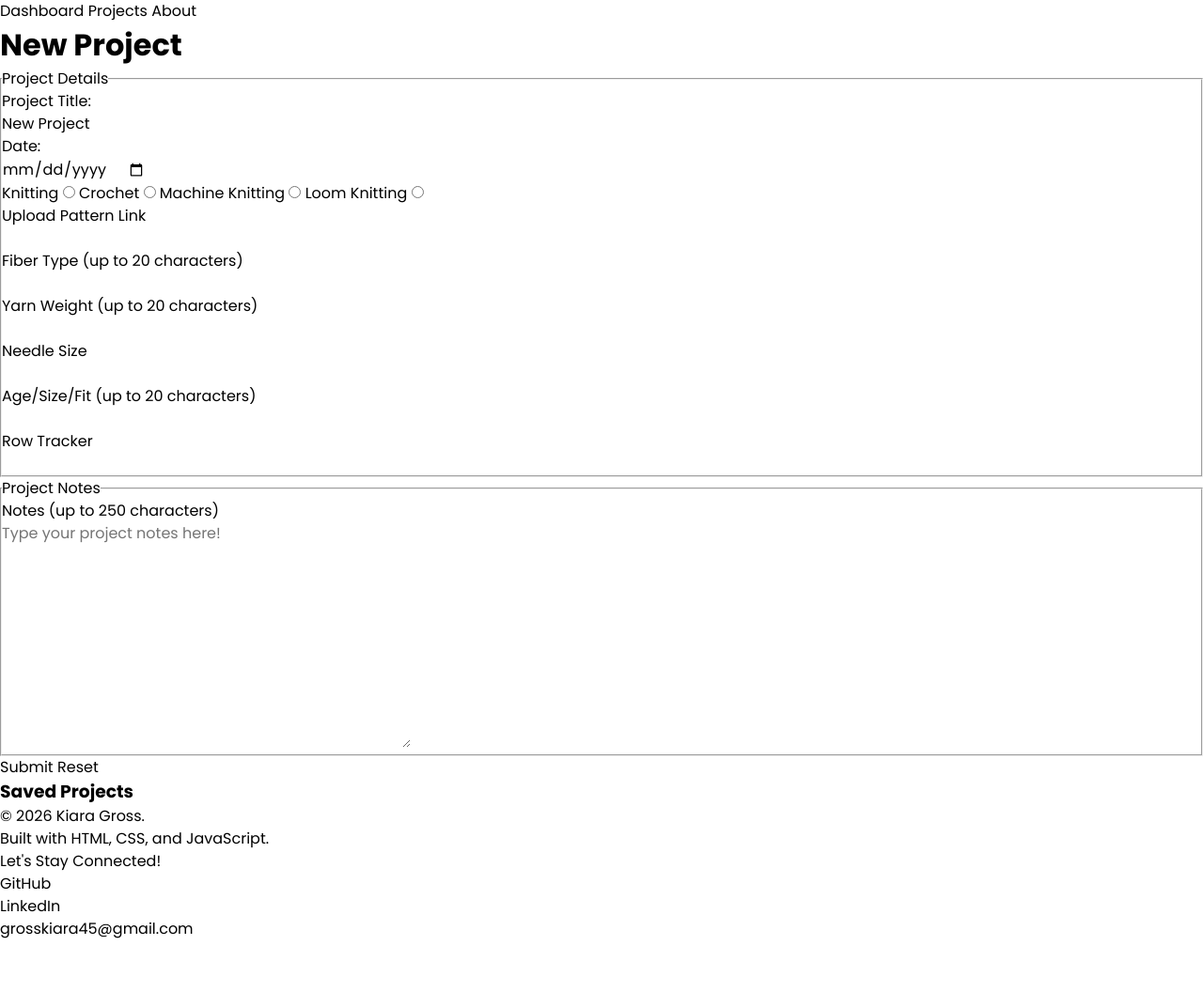
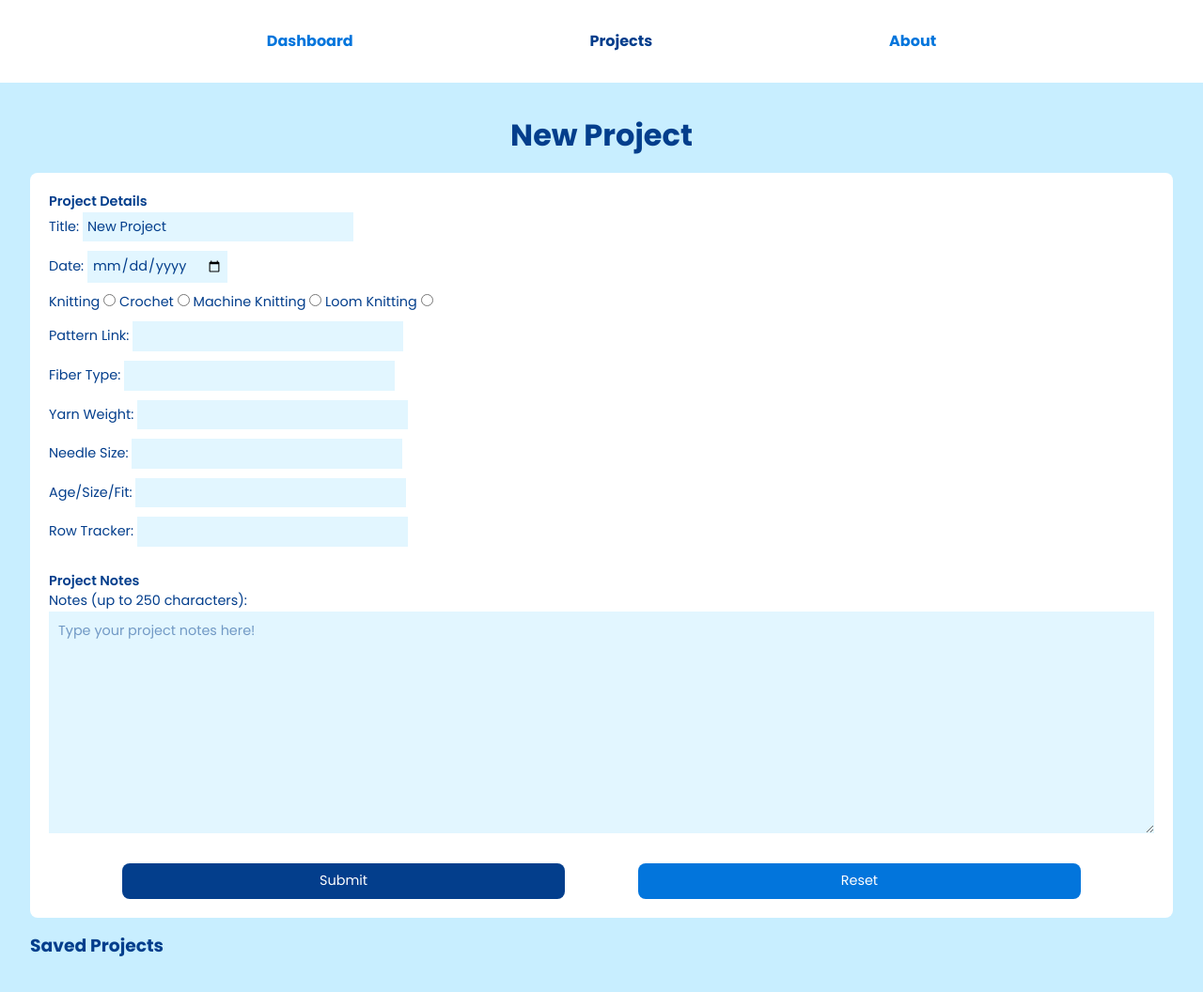
Before and after one commit to grosskiara45-alt/track-the-thread, a website: page projects.html in a window 1280 px wide. Shown: the whole page at 94% size. Before the commit the page ends 1001 px from the top, so only its background shows below. Drawn offline with Linux system fonts and the light colour scheme.

Commit message:
Added more CSS

```diff
--- a/about.html
+++ b/about.html
@@ -3,9 +3,12 @@
   <head>
     <meta charset="UTF-8" />
     <meta name="viewport" content="width=device-width, initial-scale=1.0" />
-    <link rel="preconnect" href="https://fonts.googleapis.com">
-<link rel="preconnect" href="https://fonts.gstatic.com" crossorigin>
-<link href="https://fonts.googleapis.com/css2?family=Poppins:ital,wght@0,100;0,200;0,300;0,400;0,500;0,600;0,700;0,800;0,900;1,100;1,200;1,300;1,400;1,500;1,600;1,700;1,800;1,900&display=swap" rel="stylesheet">
+    <link rel="preconnect" href="https://fonts.googleapis.com" />
+    <link rel="preconnect" href="https://fonts.gstatic.com" crossorigin />
+    <link
+      href="https://fonts.googleapis.com/css2?family=Poppins:ital,wght@0,100;0,200;0,300;0,400;0,500;0,600;0,700;0,800;0,900;1,100;1,200;1,300;1,400;1,500;1,600;1,700;1,800;1,900&display=swap"
+      rel="stylesheet"
+    />
     <link rel="stylesheet" href="public/css/reset.css" />
     <link rel="stylesheet" href="public/css/about.css" />
     <title>About Track the Thread</title>
@@ -73,17 +76,19 @@
         <br />
       </div>
       <div class="about-me">
-        <h2>About Kiara Gross</h2>
+        <h2 class="about-title">About Kiara Gross</h2>
         <img src="public/images/IMG_7445.jpeg" alt="Kiara Gross Headshot" />
+        <div class="about-description">
           <h3>Junior Frontend Web Developer</h3>
           <p>
-          Detail-oriented individual leveraging past video production experience
-          to build immersive, high-performance web applications. As a
-          self-motivated learner, I have completed several web development
+            Detail-oriented individual leveraging past video production
+            experience to build immersive, high-performance web applications. As
+            a self-motivated learner, I have completed several web development
             courses, gaining proficiency in HTML, CSS, and JavaScript. I am
             excited to bring my creative assets and skills to the field of web
             development.
           </p>
+        </div>
         <br />
       </div>
     </main>
--- a/projects.html
+++ b/projects.html
@@ -12,9 +12,9 @@
   </head>
   <body>
     <nav class="nav-bar">
-      <a href="dashboard.html">Dashboard</a>
-      <a href="projects.html">Projects</a>
-      <a href="about.html">About</a>
+      <a class="dashboard-link" href="dashboard.html">Dashboard</a>
+      <a class="projects-link" href="projects.html">Projects</a>
+      <a class="about-link" href="about.html">About</a>
     </nav>
     <header class="header">
       <span id="project-header"></span>
@@ -25,25 +25,25 @@
           <legend>Project Details</legend>
 
           <div class="form-group">
-            <label for="project-title">Project Title: </label><br />
+            <label for="project-title">Title: </label>
             <input
               type="text"
               id="project-title"
               name="project-title"
               value="New Project"
               required
-            /><br />
+            />
             <span class="error-message" id="project-title-error"></span>
           </div>
 
           <div class="form-group">
-            <label for="current-date">Date: </label><br />
+            <label for="current-date">Date: </label>
             <input
               type="date"
               id="current-date"
               name="current-date"
               required
-            /><br />
+            />
             <span class="error-message" id="current-date-error"></span>
           </div>
 
@@ -65,43 +65,43 @@
               id="loom-knitting"
               value="loom-knitting"
               name="craft"
-            /><br />
+            />
             <span class="error-message" id="craft-error"></span>
           </div>
 
           <div class="form-group">
-            <label for="pattern-link">Upload Pattern Link</label><br />
-            <input type="url" id="pattern-link" name="pattern-link" /><br />
+            <label for="pattern-link">Pattern Link:</label>
+            <input type="url" id="pattern-link" name="pattern-link" />
             <span class="error-message" id="pattern-link-error"></span>
           </div>
 
           <div class="form-group">
-            <label for="fiber-type">Fiber Type (up to 20 characters)</label><br />
-            <input type="text" id="fiber-type" name="fiber-type" maxlength="20"/><br />
+            <label for="fiber-type">Fiber Type:</label>
+            <input type="text" id="fiber-type" name="fiber-type" maxlength="20"/>
             <span class="error-message" id="fiber-type-error"></span>
           </div>
 
           <div class="form-group">
-            <label for="yarn-weight">Yarn Weight (up to 20 characters)</label><br />
-            <input type="text" id="yarn-weight" name="yarn-weight" maxlength="20"/><br />
+            <label for="yarn-weight">Yarn Weight:</label>
+            <input type="text" id="yarn-weight" name="yarn-weight" maxlength="20"/>
             <span class="error-message" id="yarn-weight-error"></span>
           </div>
 
           <div class="form-group">
-            <label for="needle-size">Needle Size</label><br />
-            <input type="text" id="needle-size" name="needle-size"/><br />
+            <label for="needle-size">Needle Size:</label>
+            <input type="text" id="needle-size" name="needle-size"/>
             <span class="error-message" id="needle-size-error"></span>
           </div>
 
           <div class="form-group">
-            <label for="project-fit">Age/Size/Fit (up to 20 characters)</label><br />
-            <input type="text" id="project-fit" name="project-fit" maxlength="20"/><br />
+            <label for="project-fit">Age/Size/Fit:</label>
+            <input type="text" id="project-fit" name="project-fit" maxlength="20"/>
             <span class="error-message" id="project-fit-error"></span>
           </div>
 
           <div class="form-group">
-            <label for="row-tracker">Row Tracker</label><br />
-            <input type="number" id="row-tracker" name="row-tracker" /><br />
+            <label for="row-tracker">Row Tracker:</label>
+            <input type="number" id="row-tracker" name="row-tracker" />
             <span class="error-message" id="row-tracker-error"></span>
           </div>
         </fieldset>
@@ -109,7 +109,7 @@
           <legend>Project Notes</legend>
 
           <div class="form-group">
-            <label for="project-notes">Notes (up to 250 characters)</label><br />
+            <label for="project-notes">Notes (up to 250 characters):</label>
             <textarea
               id="project-notes"
               name="project-notes"
@@ -122,10 +122,12 @@
           </div>
           </div>
         </fieldset>
-        <button type="submit">Submit</button>
-        <button type="reset">Reset</button>
+        <div class="form-btns">
+          <button class="submit" type="submit" name="submit">Submit</button>
+        <button class="reset" type="reset" name="reset">Reset</button>
+        </div>
       </form>
-      <h3>Saved Projects</h3>
+      <h3 class="saved-title">Saved Projects</h3>
       <div id="project-links-container"></div>
     </main>
     <footer class="footer">
--- a/public/css/about.css
+++ b/public/css/about.css
@@ -5,9 +5,67 @@ body {
     margin: 0 auto;
     box-sizing: border-box;
     width: 100%;
+    font-size: 1rem;
     /* Font Styles: Thin 100,ExtraLight 200, Light 300, Regular 400,
     Medium 500, SemiBold 600, Bold 700, ExtraBold 800, Black 900,
     Thin 100 Italic, ExtraLight 200 Italic, Light 300 Italic,
     Regular 400 Italic, Medium 500 Italic, SemiBold 600 Italic,
     Bold 700 Italic, ExtraBold 800 Italic, Black 900 Italic */
+    background-color: #C8EEFF;
+    color: #033E8C;
 }
+
+.nav-bar{
+    display: flex;
+    padding: 2rem;
+    justify-content: space-evenly;
+    background-color: white;
+    font-weight: 700;
+    color: #0275DC;
+    width: 100%;
+}
+
+.nav-bar a{
+    display: block;
+}
+
+.projects-link{
+    color: #033E8C;
+}
+
+.header{
+    margin-top: 2rem;
+    margin-bottom: .5rem;
+    margin-left: 2rem;
+    margin-right: 2rem;
+    align-items: center;
+    text-align: center;
+}
+
+.main-section{
+    padding-top: .5rem;
+    padding-bottom: 2rem;
+    padding-left: 2rem;
+    padding-right: 2rem;
+    display: flex;
+    flex-direction: column;
+    width: 100%;
+}
+
+.about-me{
+    background-color: white;
+    padding: 10px;
+    border-radius: 8px;
+}
+
+.about-title{
+    text-align: center;
+}
+
+p, ul{
+    font-size: .9rem;
+}
+
+.footer{
+    display: none;
+}
--- a/public/css/dashboard.css
+++ b/public/css/dashboard.css
@@ -66,21 +66,29 @@ body {
     margin-top: 1rem;
 }
 
+.saved-title{
+    margin-top: 1rem;
+    margin-bottom: .5rem;
+}
+
 .project-row{
+    display: flex;
+    width: 100%;
+    justify-content: space-evenly;
+    align-items: center;
+    gap: 1rem;
+    box-sizing: border-box;
+    margin-top: 1rem;
+}
+
+.project-link{
     background-color: #0275DC;
     padding: 8px;
     color: white;
     border-radius: 8px;
+    justify-content: center;
+    flex: 5;
     text-align: center;
-}
-
-.project-links-container{
-    display: flex;
-    flex-wrap: wrap;
-}
-
-.project-link{
-
 }
 
 .delete-btn{
@@ -88,8 +96,8 @@ body {
     padding: 8px;
     color: white;
     border-radius: 8px;
-    text-align: center;
-
+    justify-content: center;
+    flex:1;
 }
 
 .ravelry-patterns {
--- a/public/css/projects.css
+++ b/public/css/projects.css
@@ -5,9 +5,160 @@ body {
     margin: 0 auto;
     box-sizing: border-box;
     width: 100%;
+    font-size: 1rem;
     /* Font Styles: Thin 100,ExtraLight 200, Light 300, Regular 400,
     Medium 500, SemiBold 600, Bold 700, ExtraBold 800, Black 900,
     Thin 100 Italic, ExtraLight 200 Italic, Light 300 Italic,
     Regular 400 Italic, Medium 500 Italic, SemiBold 600 Italic,
     Bold 700 Italic, ExtraBold 800 Italic, Black 900 Italic */
+    background-color: #C8EEFF;
+    color: #033E8C;
 }
+
+.nav-bar{
+    display: flex;
+    padding: 2rem;
+    justify-content: space-evenly;
+    background-color: white;
+    font-weight: 700;
+    color: #0275DC;
+    width: 100%;
+}
+
+.nav-bar a{
+    display: block;
+}
+
+.projects-link{
+    color: #033E8C;
+}
+
+.header{
+    margin-top: 2rem;
+    margin-bottom: .5rem;
+    margin-left: 2rem;
+    margin-right: 2rem;
+    align-items: center;
+    text-align: center;
+}
+
+.main-section{
+    padding-top: .5rem;
+    padding-bottom: 2rem;
+    padding-left: 2rem;
+    padding-right: 2rem;
+    display: flex;
+    flex-direction: column;
+    width: 100%;
+}
+
+
+.project-form{
+    background-color: white;
+    padding: 20px;
+    width: 100%;
+    border-radius: 8px;
+    display: flex;
+    flex-direction: column;
+    gap: 1rem;
+    font-size: .9rem;
+}
+
+
+.project-form label{
+    color: #033E8C;
+}
+
+.project-form input{
+    background-color: #E2F6FF;
+    padding: 5px;
+    color: #033E8C;
+}
+
+.project-form textarea{
+    background-color: #E2F6FF;
+    padding: 10px;
+    color: #033E8C;
+    width: 100%;
+}
+
+.form-group{
+    padding-bottom: 10px;
+    width: 100%;
+}
+
+textarea::placeholder {
+  color: #033E8C;
+  opacity: .5;
+}
+
+fieldset{
+    border: 0;
+}
+
+legend{
+    font-weight: 600;
+}
+
+.form-btns{
+    display: flex;
+    width: 100%;
+    justify-content: space-evenly;
+}
+
+.submit{
+    background-color: #033E8C;
+    padding: 8px;
+    color: white;
+    border-radius: 8px;
+    width: 40%;
+    justify-content: center;
+}
+
+.reset{
+    background-color: #0275DC;
+    padding: 8px;
+    color: white;
+    border-radius: 8px;
+    width: 40%;
+    justify-content: center;
+}
+
+
+.saved-title{
+    margin-top: 1rem;
+    margin-bottom: .5rem;
+}
+
+.project-row{
+    display: flex;
+    width: 100%;
+    justify-content: space-evenly;
+    align-items: center;
+    gap: 1rem;
+    box-sizing: border-box;
+    margin-top: 1rem;
+}
+
+.project-link{
+    background-color: #0275DC;
+    padding: 8px;
+    color: white;
+    border-radius: 8px;
+    justify-content: center;
+    flex: 5;
+    text-align: center;
+}
+
+.delete-btn{
+    background-color: #79BFFC;
+    padding: 8px;
+    color: white;
+    border-radius: 8px;
+    justify-content: center;
+    flex:1;
+}
+
+.footer{
+    display: none;
+}
--- a/public/js/dashboard.js
+++ b/public/js/dashboard.js
@@ -44,7 +44,7 @@ function renderProjects() {
             const projectLink = document.createElement("a");
             projectLink.className = "project-link";
             projectLink.href ="#";
-            projectLink.textContent = `${project.projectTitle} ${project.currentDate}`;
+            projectLink.textContent = `${project.projectTitle}`;
 
             projectLink.addEventListener('click',(event) =>{
                 event.preventDefault();
@@ -64,9 +64,9 @@ function renderProjects() {
             });
 
             projectRow.append(projectLink);
+            projectRow.append(deleteButton);
 
             projectContainer.append(projectRow);
-            projectContainer.append(deleteButton);
         });
     }
 }
--- a/public/js/projects.js
+++ b/public/js/projects.js
@@ -191,19 +191,19 @@ function renderProjects() {
             const projectLink = document.createElement("a");
             projectLink.className = "project-link";
             projectLink.href ="#";
-            projectLink.textContent = `${project.projectTitle} ${project.currentDate}`;
+            projectLink.textContent = `${project.projectTitle}`;
 
             projectLink.addEventListener('click',(event) =>{
                 event.preventDefault();
                 loadProjectForm(project);
-                projectHeader(project.projectTitle);
             });
 
             const deleteButton = document.createElement("button");
             deleteButton.type = "button";
             deleteButton.textContent = "X";
+            deleteButton.className = "delete-btn";
 
-            deleteButton.addEventListener('click', (event) => {
+            deleteButton.addEventListener('click', (event) =>{
                 const confirmDelete = confirm("Are you sure you would like to remove this project entry?");
                 if (confirmDelete) {
                     deleteProjectForm(project.id);
```
Also changed, not shown: README.md. Lines whose indentation alone changed are shown as unchanged.
